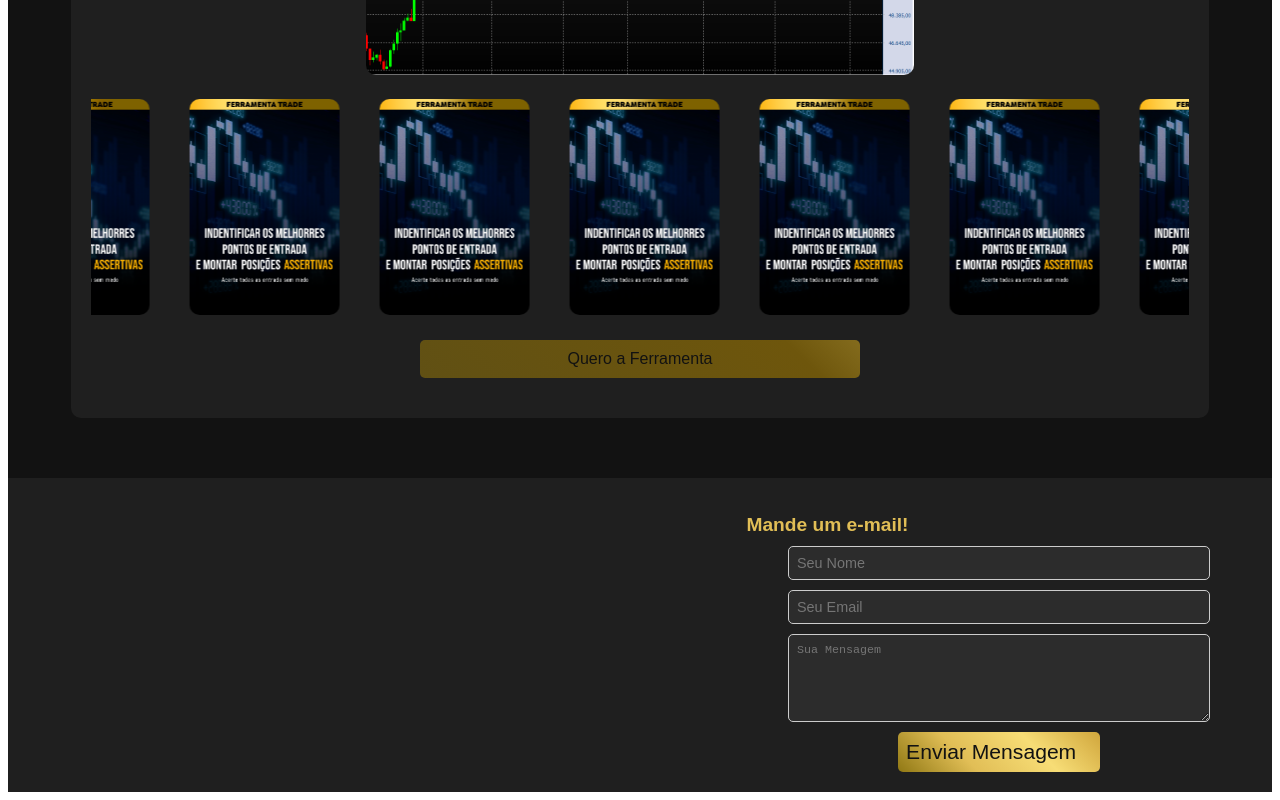
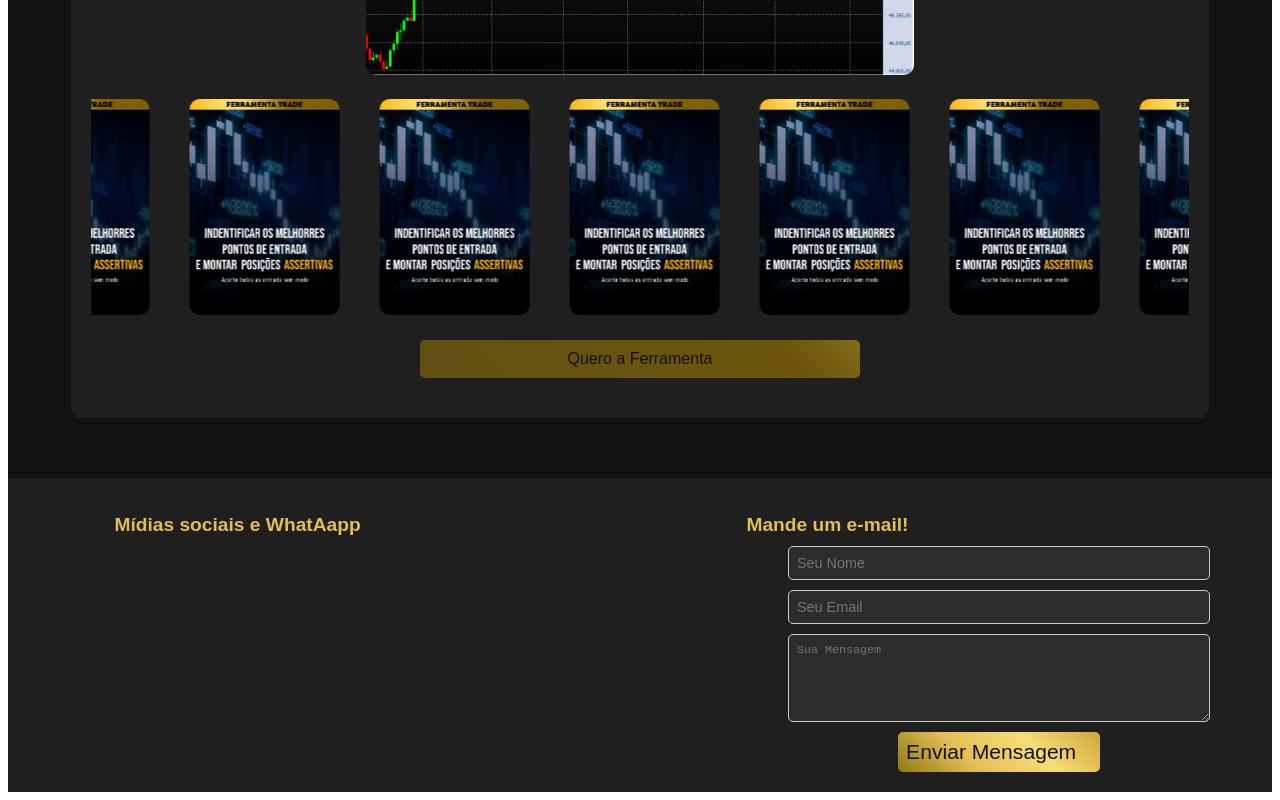
Before and after one commit to dev-welligtonlins/trade-page, an Angular app: page / in a window 1280 px wide. Shown: the part 1535-2335 px from the top of the page. Built offline with nearby package versions, Linux system fonts and the light colour scheme.

Commit message:
#2 install bootstrap (incompleto)

```diff
--- a/package.json
+++ b/package.json
@@ -21,6 +21,7 @@
     "@angular/platform-server": "^19.1.0",
     "@angular/router": "^19.1.0",
     "@angular/ssr": "^19.1.4",
+    "bootstrap": "^5.3.3",
     "express": "^4.18.2",
     "rxjs": "~7.8.0",
     "tslib": "^2.3.0",
--- a/src/app/component/footer/footer.component.css
+++ b/src/app/component/footer/footer.component.css
@@ -5,6 +5,26 @@
     margin: auto;
 }
 
+/* Midias e contato */
+.s-media-contact{
+    background-color: #1f1f1f;
+    padding: 20px;
+    width: 40%;
+    text-align: left;
+    margin-left: auto
+}
+
+.s-media-contact h2 {
+    color: #E1BE56;
+    font-size: 1.2em;
+    margin-bottom: 10px;
+}
+
+.s-media-contact row {
+
+}
+
+/* Mande um e-mail! */
 .contact {
     background-color: #1f1f1f;
     padding: 20px;
--- a/src/app/component/footer/footer.component.html
+++ b/src/app/component/footer/footer.component.html
@@ -1,13 +1,19 @@
 <section class="contact-container">
+    <section class="s-media-contact">
+        <h2>Mídias sociais e WhatAapp</h2>
+
+    </section>
     <section class="contact">
         <h2>Mande um e-mail!</h2>
+        <div class="row">
+            <i class="bi bi-whatsapp"></i>
+        </div>
         <form>
             <input type="text" placeholder="Seu Nome" required>
             <input type="email" placeholder="Seu Email" required>
             <textarea placeholder="Sua Mensagem" rows="5" required></textarea>
             <button type="submit">Enviar Mensagem</button>
         </form>
-
         <!-- <div class="contact-icons">
             <a href="https://www.instagram.com/seu_usuario" target="_blank">📷</a>
             <a href="https://wa.me/seunumerodetelefone" target="_blank">📱</a>
```
Also changed, not shown: 1 other file (tests, documents, lock files or other folders).
